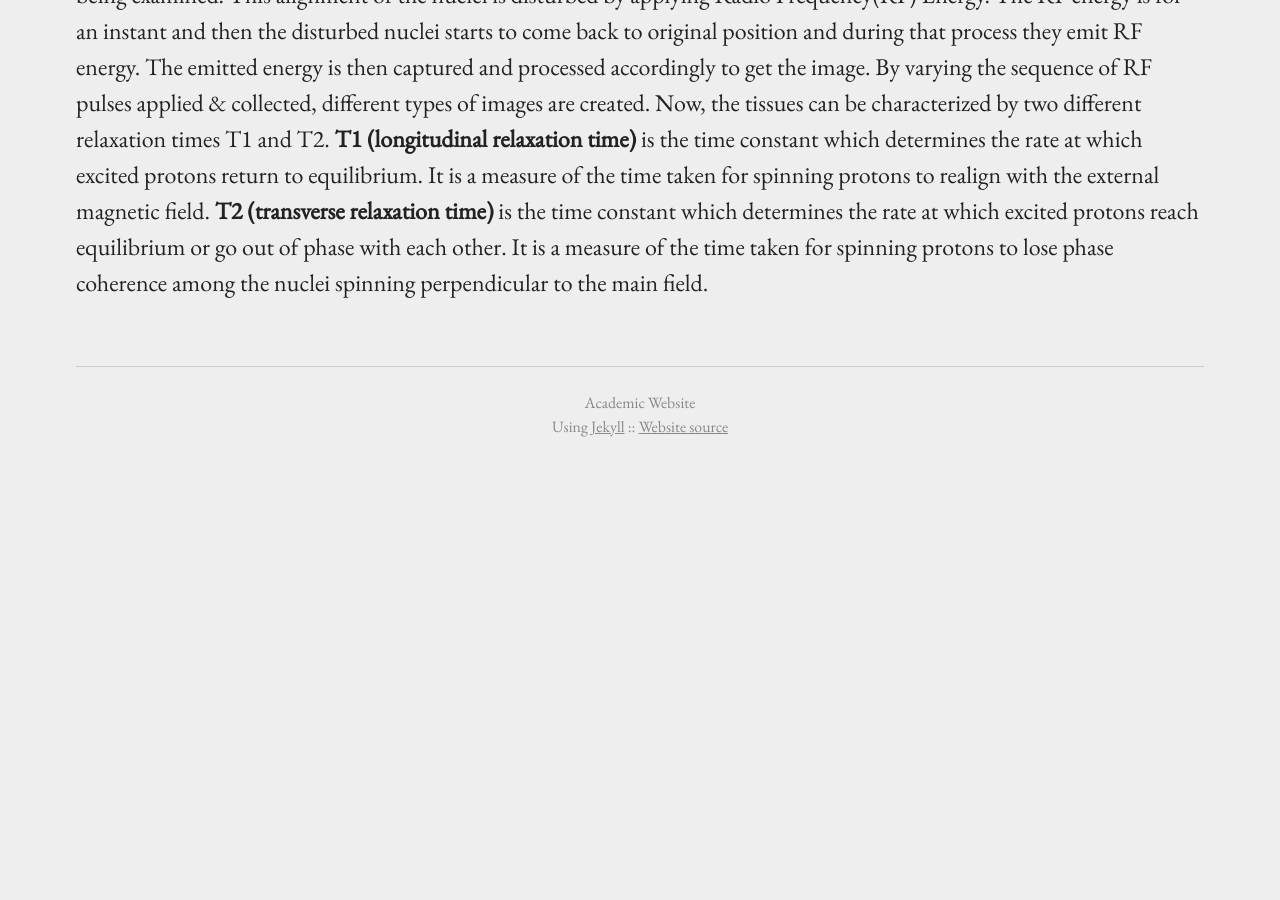
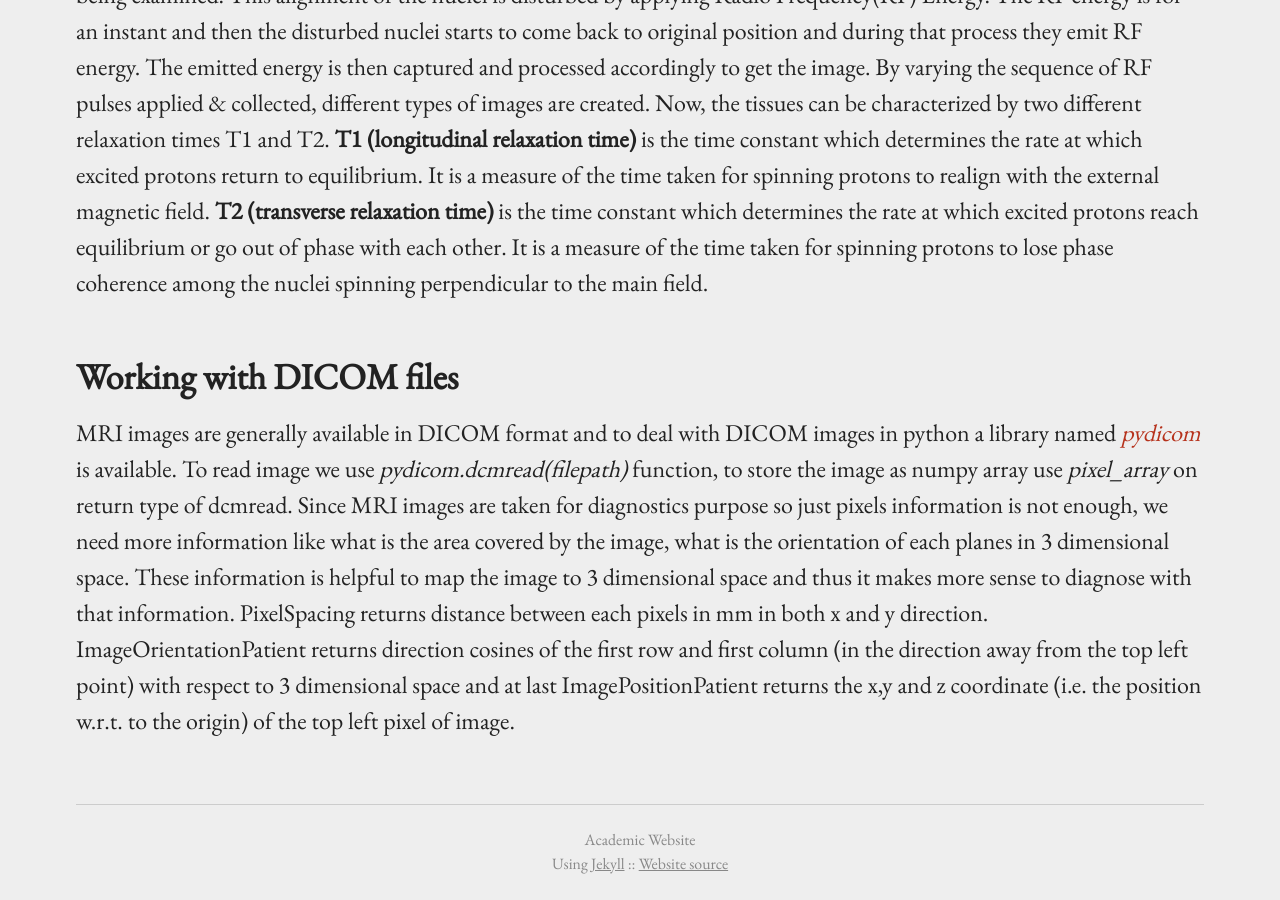
Before and after one commit to BadrinathS/BadrinathS.github.io, a Jekyll site: the page built from _posts/2019-02-15-Understanding-MRI-scans.md, in a window 1280 px wide and 900 px high, scrolled down 2407 px. Built offline with Jekyll 4.4.1, drawn with Linux system fonts in a browser that asks for light colours; comment, search, counter and statistics services are not loaded; before the commit the page ends 2869 px from its top, so only the background shows below that.

Commit message:
Update 2019-02-15-Understanding-MRI-scans.md

```diff
--- a/_posts/2019-02-15-Understanding-MRI-scans.md
+++ b/_posts/2019-02-15-Understanding-MRI-scans.md
@@ -17,8 +17,8 @@ The <b>sagittal</b> or lateral plane dives the body into left and right halves a
 <div>
   <!--{% include image.html url="/images/cervical_view.jpeg" caption="" max_width="100px"%}
   {% include image.html url="/images/lumbar_view.jpeg" caption="" max_width="100px"%}-->
-  <img src="/images/cervical_view.jpeg" width="256" height="256" align="middle"/>
-  <img src="/images/lumbar_view.jpeg" width="256" height="256" align="middle"/>
+  <img src="/images/cervical_view.jpeg" width="256" height="256" align="center"/>
+  <img src="/images/lumbar_view.jpeg" width="256" height="256" align="center"/>
 </div>
 
 The coronal or frontal planes divide the body into front and back (also called dorsal and ventral or posterior and anterior) sections and are x-y planes.
@@ -38,4 +38,10 @@ The general 2 types of MRI scans are T1 and T2 scans. T here referes to time con
 A strong magnetic field is switched on which aligns proton that are normally randomly oriented withing the region of tissue being examined. This alignment of the nuclei is disturbed by applying Radio Frequency(RF) Energy. The RF energy is for an instant and then the disturbed nuclei starts to come back to original position and during that process they emit RF energy. The emitted energy is then captured and processed accordingly to get the image. By varying the sequence of RF pulses applied & collected, different types of images are created.
 Now, the tissues can be characterized by two different relaxation times T1 and T2. <b>T1 (longitudinal relaxation time)</b> is the time constant which determines the rate at which excited protons return to equilibrium. It is a measure of the time taken for spinning protons to realign with the external magnetic field. <b>T2 (transverse relaxation time)</b> is the time constant which determines the rate at which excited protons reach equilibrium or go out of phase with each other. It is a measure of the time taken for spinning protons to lose phase coherence among the nuclei spinning perpendicular to the main field.
 
+## Working with DICOM files
+
+MRI images are generally available in DICOM format and to deal with DICOM images in python a library named <i><a href="https://pydicom.github.io/pydicom/stable/getting_started.html" target="_blank">pydicom</a></i> is available.
+To read image we use <i>pydicom.dcmread(filepath)</i> function, to store the image as numpy array use <i>pixel_array</i> on return type of dcmread.
+Since MRI images are taken for diagnostics purpose so just pixels information is not enough, we need more information like what is the area covered by the image, what is the orientation of each planes in 3 dimensional space. These information is helpful to map the image to 3 dimensional space and thus it makes more sense to diagnose with that information.
+PixelSpacing returns distance between each pixels in mm in both x and y direction. ImageOrientationPatient returns direction cosines of the first row and first column (in the direction away from the top left point) with respect to 3 dimensional space and at last ImagePositionPatient returns the x,y and z coordinate (i.e. the position w.r.t. to the origin) of the top left pixel of image.
 {% include test_disqus.html %}
```
